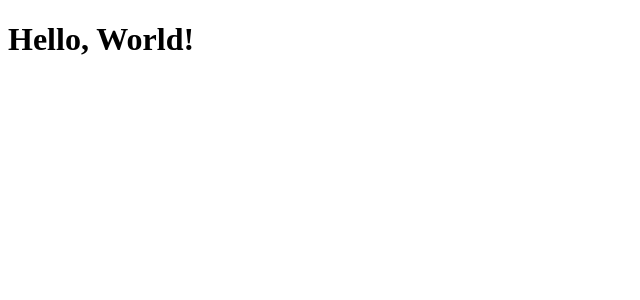
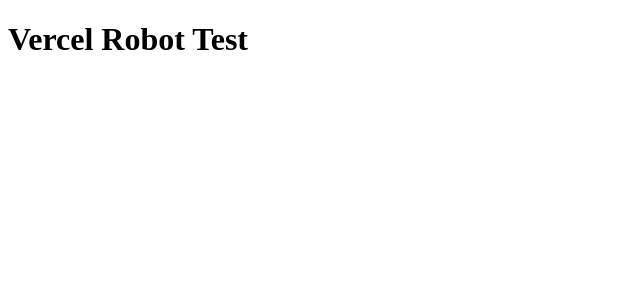
Before and after one commit to GitJhoon/CyberWorlds, a Next.js app: page / in a window 1280 px wide. Shown: the top 300 px of the page, without its empty margins (0-640 px from the left). Built offline with nearby package versions, Linux system fonts and the light colour scheme.

Commit message:
modificando pagina index

```diff
--- a/pages/index.js
+++ b/pages/index.js
@@ -1,5 +1,5 @@
 function Home(){
-	return <h1>Hello, World!</h1>
+	return <h1>Vercel Robot Test</h1>
 }
 
 export default Home;
```
